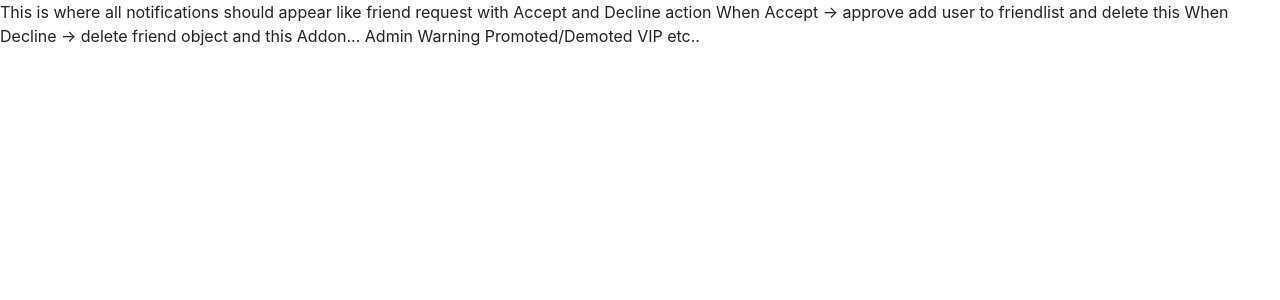
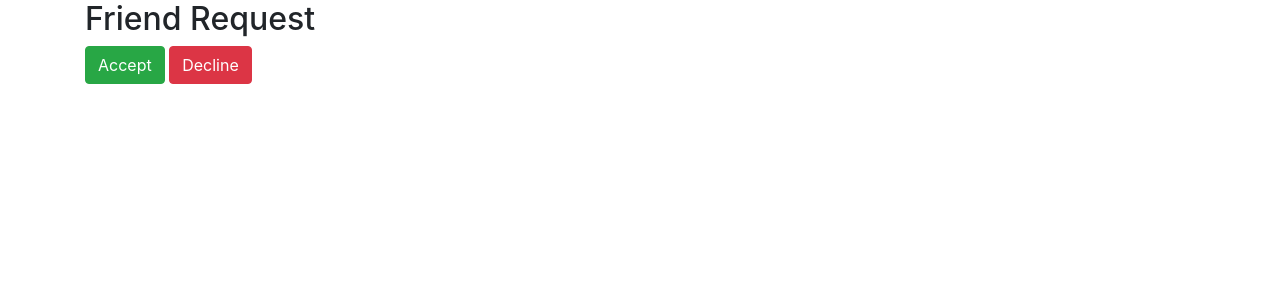
Before and after one commit to mxu000/CSC322_Project, a Django app: template Test1/site1/accounts/templates/accounts/notify.html in a window 1280 px wide. Shown: the part 56-356 px from the top of the page. Run offline with Django 3.2, Linux system fonts and the light colour scheme; the template is opened without the code that fills it: most values are stand-ins (such as "Sample title", 1, 10 or a date in 2020); some libraries are stand-ins or nearby versions.

Commit message:
Add files via upload

```diff
--- a/Test1/site1/accounts/templates/accounts/notify.html
+++ b/Test1/site1/accounts/templates/accounts/notify.html
@@ -1,14 +1,24 @@
 {% extends 'base.html' %}
 
+{% block head %}
+<title>Notifications</title>
+{% endblock %}
+
 {% block body %}
-	<p>
-		This is where all notifications should appear like
-		friend request with Accept and Decline action
-			When Accept -> approve add user to friendlist and delete this
-			When Decline -> delete friend object and this
-		Addon...
-			Admin Warning
-			Promoted/Demoted VIP
-			etc..
-	</p>
+<div class="container">
+	<h2>Friend Request</h2>
+		{% for req in frequest %}
+			{% if not req.is_approved %}
+			<a href="{% url 'view_profile_with_pk'	pk=req.current_user.pk %}">
+				<h3>{{ req.current_user.username }}</h3>
+			</a>
+			<a href="{% url 'friend_request'	operation='accept'	pk=req.current_user.pk %}">
+				<button type="button" class="btn btn-Success">Accept</button>
+			</a>
+			<a href="{% url 'friend_request'	operation='decline'	pk=req.current_user.pk %}">
+				<button type="button" class="btn btn-danger">Decline</button>
+			</a>
+			{% endif %}
+		{% endfor %}
+</div>
 {% endblock %}
--- a/Test1/site1/accounts/urls.py
+++ b/Test1/site1/accounts/urls.py
@@ -9,6 +9,7 @@ from django.contrib.auth.views import (
 	PasswordResetConfirmView,
 	PasswordResetCompleteView,
 	)
+from accounts.views import NotifyView
 
 urlpatterns = [
 	path('login/', LoginView.as_view(template_name= 'accounts/login.html'), name='login'),
@@ -30,5 +31,5 @@ urlpatterns = [
 		PasswordResetConfirmView.as_view(template_name= 'accounts/reset_password_confirm.html'), name='set_password'),
 	path('friendlist/' , views.friend_list, name='friend_list'),
 	path('search-user/', views.search_user, name='search_user'),
-	path('notification/', views.notify, name='notify'),
+	path('notification/', NotifyView.as_view(), name='notify'),
 ]
```
Also changed, not shown: Test1/site1/accounts/templates/accounts/friend_list.html (+10 -4 lines), Test1/site1/accounts/views.py (+21 -6 lines).
